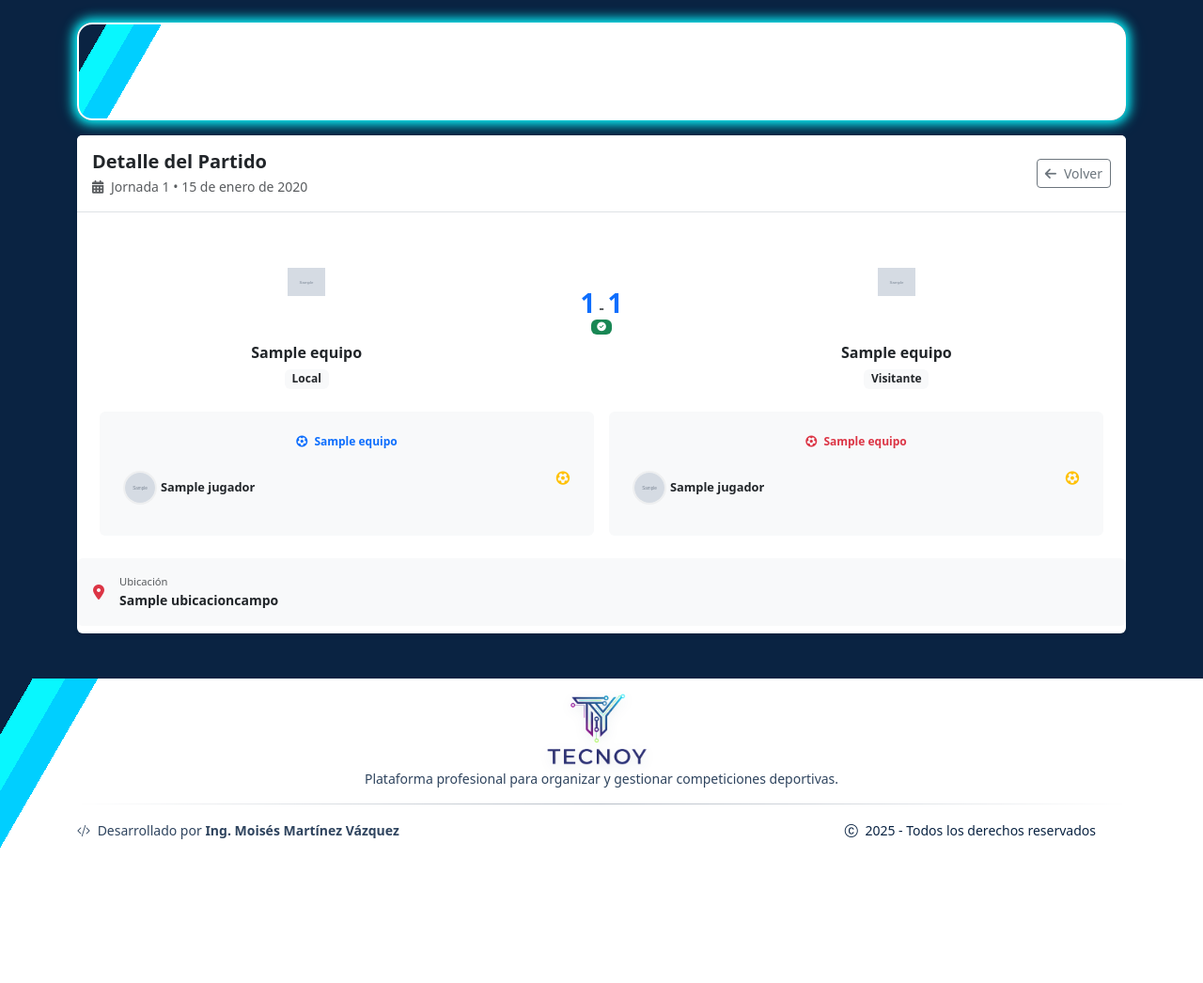
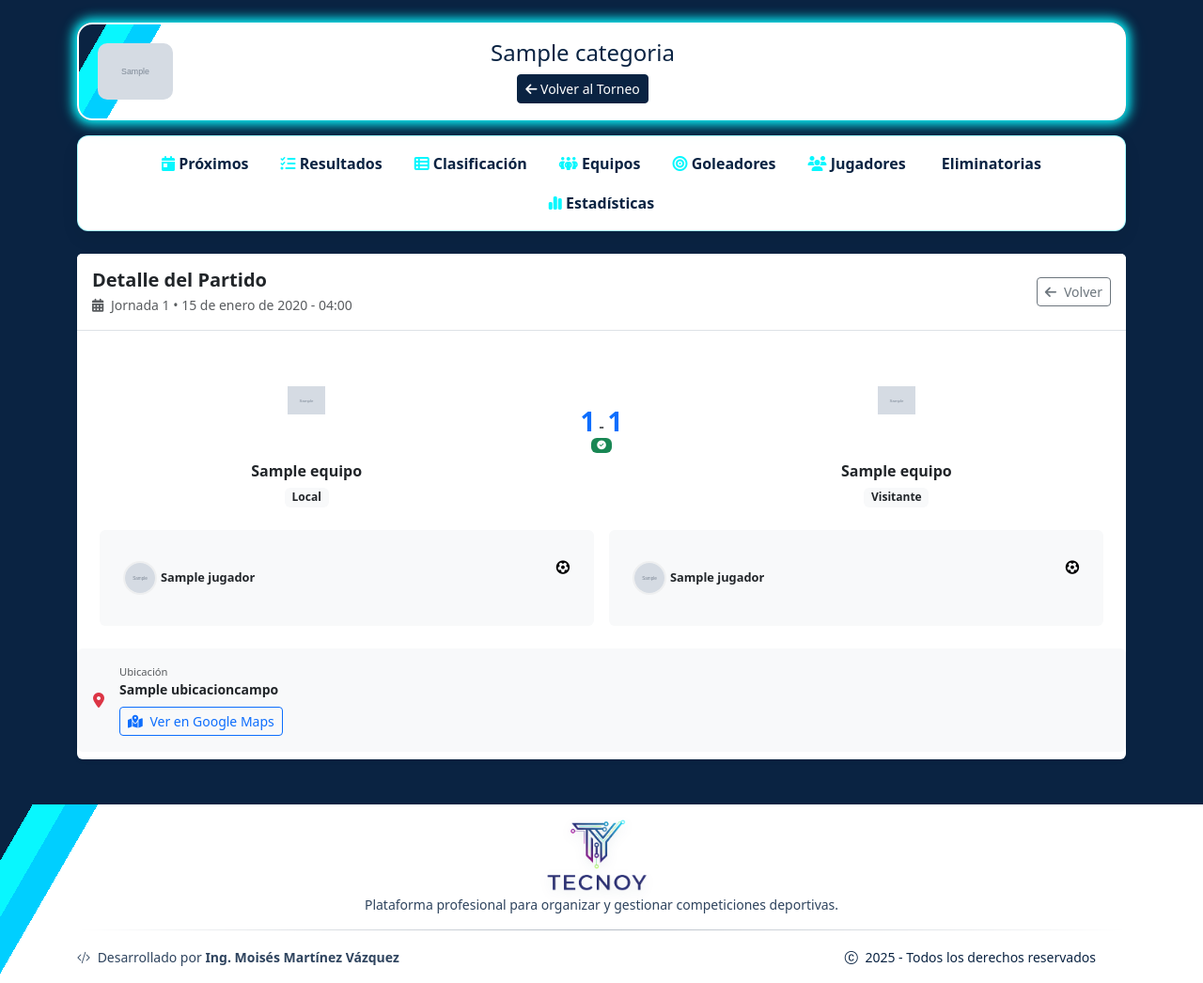
Before and after one commit to Moy020513/Torneos, a Django app: page /partido/1/detalle/ in a window 1280 px wide. Shown: the part 70-1116 px from the top of the page at 94% size. Before the commit the page ends 972 px from the top, so only its background shows below. Run offline with Django 4.2, Linux system fonts and the light colour scheme; tables that the repository leaves empty hold one stand-in row (values such as "Sample post"); grey boxes marked "Sample" are stand-in pictures.

Commit message:
partido detalle mejorado

```diff
--- a/templates/torneos/partido_detalle.html
+++ b/templates/torneos/partido_detalle.html
@@ -1,6 +1,5 @@
 {% extends 'torneos/base.html' %}
 {% load static custom_filters %}
-
 {% block categoria_content %}
 <div class="container-fluid px-0">
     <!-- Header Card -->
@@ -13,8 +12,8 @@
                         <i class="fas fa-calendar-alt me-1"></i>
                         Jornada {{ partido.jornada }}
                         {% if partido.fecha %}
-                            • <span class="d-none d-sm-inline">{{ partido.fecha|date:"d \d\e F \d\e Y" }}</span>
-                            <span class="d-inline d-sm-none">{{ partido.fecha|date:"d/m/Y" }}</span>
+                            • <span class="d-none d-sm-inline">{{ partido.fecha|date:"d \d\e F \d\e Y - H:i" }}</span>
+                            <span class="d-inline d-sm-none">{{ partido.fecha|date:"d/m/Y H:i" }}</span>
                         {% endif %}
                     </p>
                 </div>
@@ -101,11 +100,6 @@
                     <!-- Goleadores Equipo Local -->
                     <div class="col-6 col-md-6">
                         <div class="team-scorers-card h-100 p-2 p-md-4 bg-light rounded">
-                            <h6 class="fw-bold text-center mb-2 mb-md-3 text-primary" style="font-size: 0.75rem;">
-                                <i class="fas fa-futbol me-1"></i>
-                                <span class="d-none d-sm-inline">{{ partido.equipo_local.nombre }}</span>
-                                <span class="d-inline d-sm-none">Local</span>
-                            </h6>
                             {% with local_scorers=goleadores|dictsort:"jugador.equipo.id" %}
                                 {% if local_scorers %}
                                     <div class="scorers-list">
@@ -132,7 +126,7 @@
                                                     </div>
                                                     <div class="goals-container">
                                                         {% for i in item.goles|times %}
-                                                            <i class="fas fa-futbol text-warning goal-ball"></i>
+                                                            <i class="fas fa-futbol text-black goal-ball"></i>
                                                         {% endfor %}
                                                     </div>
                                                 </div>
@@ -152,11 +146,6 @@
                     <!-- Goleadores Equipo Visitante -->
                     <div class="col-6 col-md-6">
                         <div class="team-scorers-card h-100 p-2 p-md-4 bg-light rounded">
-                            <h6 class="fw-bold text-center mb-2 mb-md-3 text-danger" style="font-size: 0.75rem;">
-                                <i class="fas fa-futbol me-1"></i>
-                                <span class="d-none d-sm-inline">{{ partido.equipo_visitante.nombre }}</span>
-                                <span class="d-inline d-sm-none">Visitante</span>
-                            </h6>
                             {% with visitante_scorers=goleadores|dictsort:"jugador.equipo.id" %}
                                 {% if visitante_scorers %}
                                     <div class="scorers-list">
@@ -183,7 +172,7 @@
                                                     </div>
                                                     <div class="goals-container">
                                                         {% for i in item.goles|times %}
-                                                            <i class="fas fa-futbol text-warning goal-ball"></i>
+                                                            <i class="fas fa-futbol text-black goal-ball"></i>
                                                         {% endfor %}
                                                     </div>
                                                 </div>
@@ -223,6 +212,13 @@
                                 <strong class="small text-truncate d-block">
                                     {% if partido.ubicacion %}
                                         {{ partido.ubicacion.nombre }}
+                                        {% if partido.ubicacion.latitud and partido.ubicacion.longitud %}
+                                            <div class="mt-2">
+                                                <a href="https://www.google.com/maps?q={{ partido.ubicacion.latitud|floatformat:6|punto_decimal }},{{ partido.ubicacion.longitud|floatformat:6|punto_decimal }}" target="_blank" rel="noopener noreferrer" class="btn btn-sm btn-outline-primary">
+                                                    <i class="fas fa-map-marked-alt me-1"></i> Ver en Google Maps
+                                                </a>
+                                            </div>
+                                        {% endif %}
                                     {% else %}
                                         <span class="text-muted">Por definir</span>
                                     {% endif %}
--- a/torneos/views.py
+++ b/torneos/views.py
@@ -840,8 +840,23 @@ def partido_detalle(request, partido_id):
     goleadores = [v for v in goles_map.values() if v['goles'] and v['goles'] > 0]
     goleadores.sort(key=lambda x: (-x['goles'], x['jugador'].apellido or ''))
 
+    # Determinar categoría del partido (por grupo si existe, si no por equipo)
+    categoria = None
+    try:
+        if partido.grupo and getattr(partido.grupo, 'categoria', None):
+            categoria = partido.grupo.categoria
+    except Exception:
+        categoria = None
+
+    if not categoria:
+        categoria = getattr(partido.equipo_local, 'categoria', None) or getattr(partido.equipo_visitante, 'categoria', None)
+
+    torneo = getattr(categoria, 'torneo', None) if categoria else None
+
     context = {
         'partido': partido,
         'goleadores': goleadores,
+        'categoria': categoria,
+        'torneo': torneo,
     }
     return render(request, 'torneos/partido_detalle.html', context)
```
